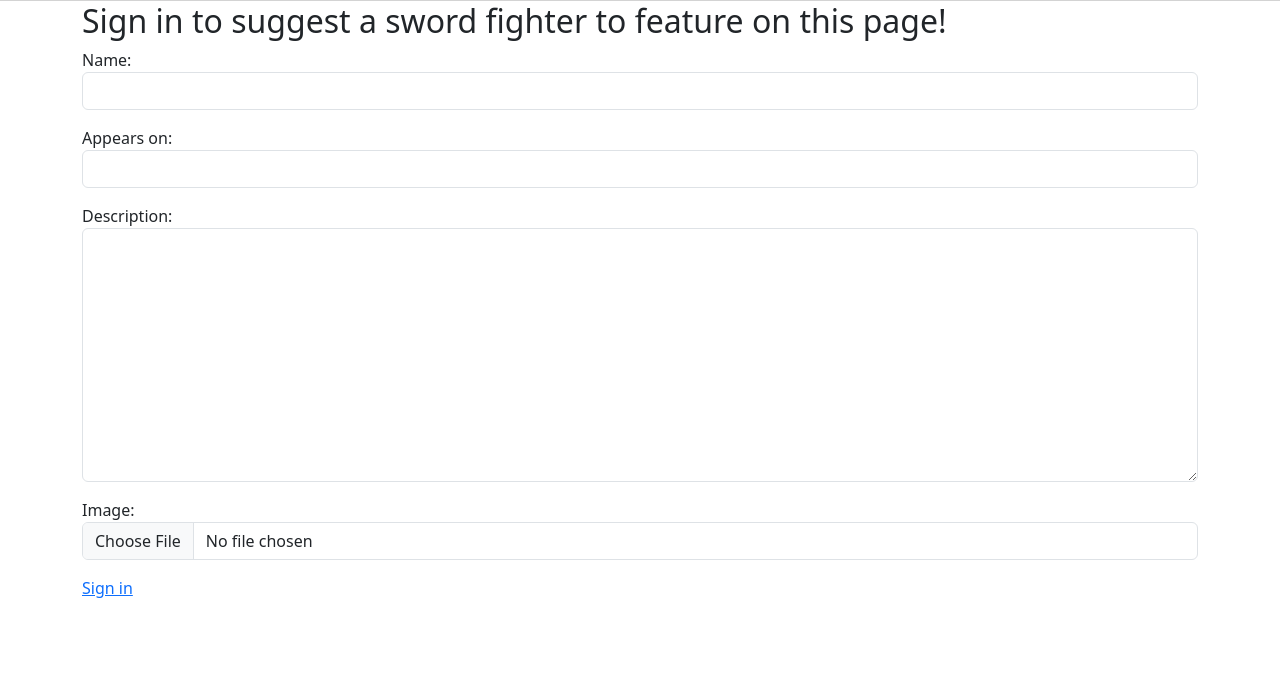
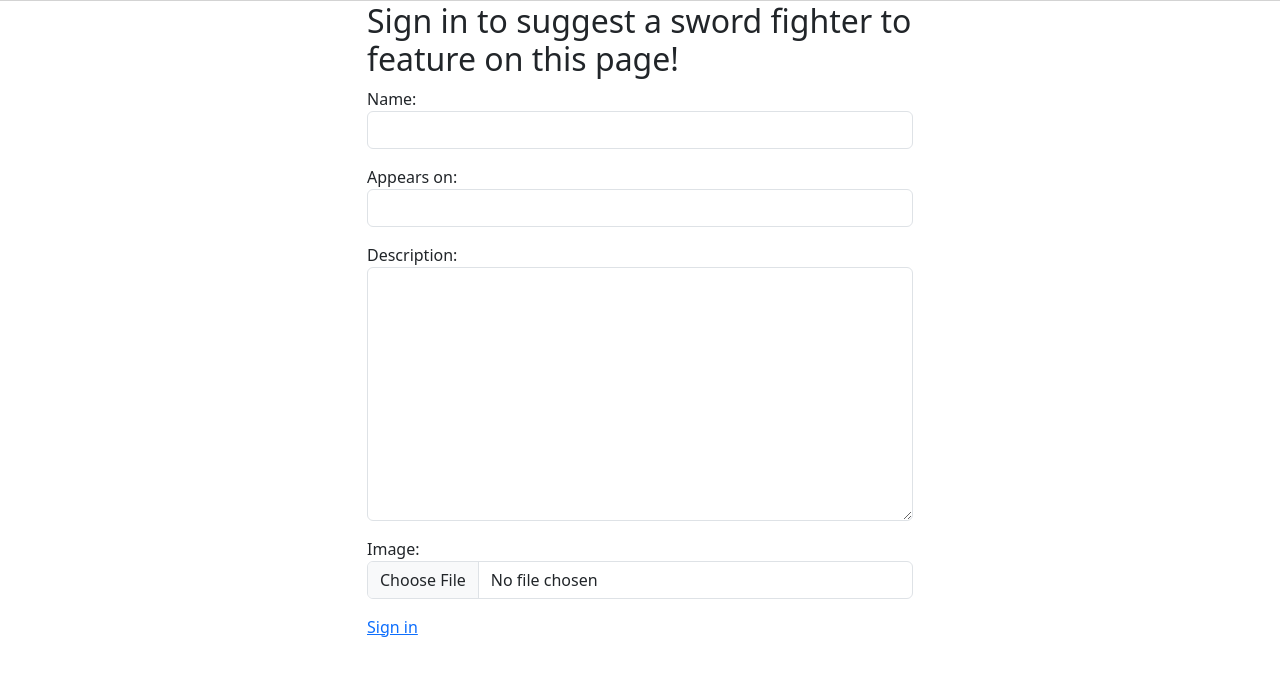
Before and after one commit to jensbrauer/rankYourSwordFighterResubmission, a Django app: page /contribute in a window 1280 px wide. Shown: the part 58-734 px from the top of the page. Run offline with Django 3.2, Linux system fonts and the light colour scheme.

Commit message:
Remove 403.html

```diff
--- a/templates/contribute.html
+++ b/templates/contribute.html
@@ -53,6 +53,7 @@
         {% endfor %}
         </div>
     {% else %}
+    <div class="col-sm-8 col-md-8 col-lg-6 mx-auto">
         <h2>
             Sign in to suggest a sword fighter to feature on this page!
         </h2>
@@ -61,6 +62,7 @@
             {% csrf_token %}
             <a href=" {% url 'account_login' %}">Sign in</a>
         </form>
+    </div>
     {% endif %}
 
 
```
Also changed, not shown: ranking/views.py (line endings or trailing spaces). Lines whose indentation alone changed are shown as unchanged.
